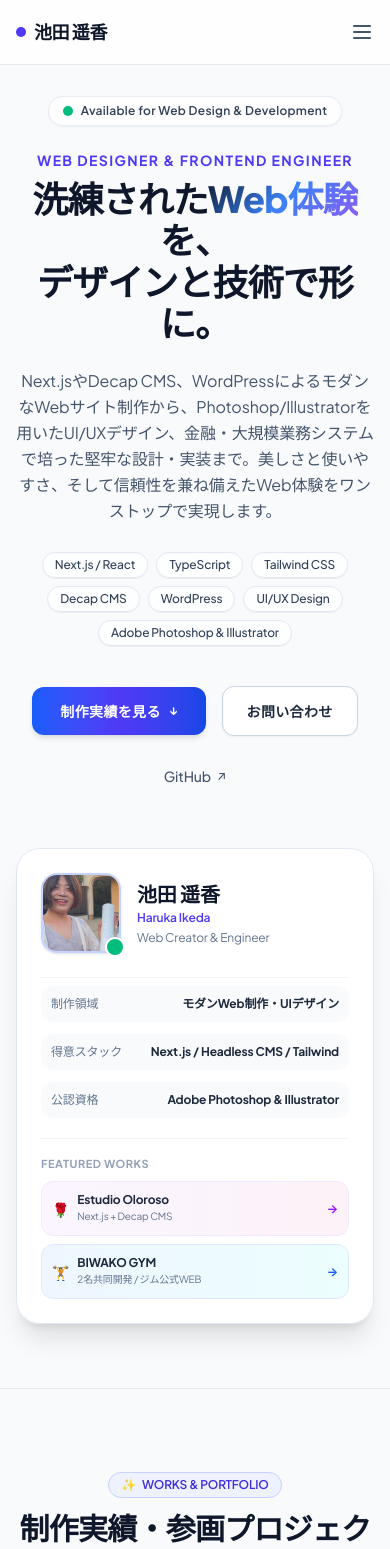
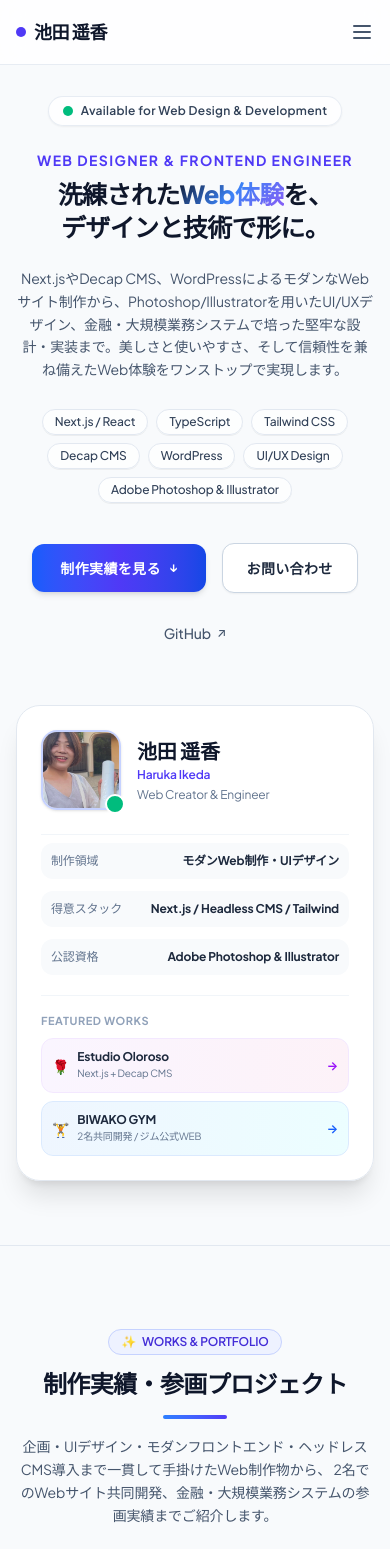
Before and after one commit to ikeda-haruka/ikeda-haruka.github.io, a React (Vite) app: page / in a window 390 px wide. Shown: the top 1549 px of the page. Built offline with nearby package versions, Linux system fonts and the light colour scheme.

Commit message:
fix: スマホ（iPhone等）における大見出しのフォントサイズと改行位置を最適化

```diff
--- a/src/components/Architecture.tsx
+++ b/src/components/Architecture.tsx
@@ -244,8 +244,9 @@ export default function Architecture() {
             <span>📐</span>
             <span>SYSTEM ARCHITECTURE</span>
           </div>
-          <h2 className="text-3xl sm:text-4xl font-extrabold text-slate-900 tracking-tight">
-            システム構成・アーキテクチャ実績
+          <h2 className="text-2xl sm:text-3xl lg:text-4xl font-extrabold text-slate-900 tracking-tight">
+            <span className="inline-block">システム構成・</span>
+            <span className="inline-block">アーキテクチャ実績</span>
           </h2>
           <div className="w-16 h-1 bg-gradient-to-r from-blue-500 to-indigo-600 mx-auto mt-4 rounded-full"></div>
           <p className="text-slate-600 mt-4 max-w-2xl mx-auto text-sm sm:text-base leading-relaxed">
--- a/src/components/Contact.tsx
+++ b/src/components/Contact.tsx
@@ -17,7 +17,7 @@ export default function Contact() {
             <span>📫</span>
             <span>GET IN TOUCH</span>
           </div>
-          <h2 className="text-3xl sm:text-4xl font-extrabold text-slate-900 tracking-tight">
+          <h2 className="text-2xl sm:text-3xl lg:text-4xl font-extrabold text-slate-900 tracking-tight">
             お問い合わせ
           </h2>
           <div className="w-16 h-1 bg-gradient-to-r from-blue-500 to-indigo-600 mx-auto mt-4 rounded-full"></div>
--- a/src/components/Experience.tsx
+++ b/src/components/Experience.tsx
@@ -67,8 +67,9 @@ export default function Experience() {
             <span>💼</span>
             <span>CAREER & BACKGROUND</span>
           </div>
-          <h2 className="text-3xl sm:text-4xl font-extrabold text-slate-900 tracking-tight">
-            経歴・エンジニアリング背景
+          <h2 className="text-2xl sm:text-3xl lg:text-4xl font-extrabold text-slate-900 tracking-tight">
+            <span className="inline-block">経歴・</span>
+            <span className="inline-block">エンジニアリング背景</span>
           </h2>
           <div className="w-16 h-1 bg-gradient-to-r from-blue-500 to-indigo-600 mx-auto mt-4 rounded-full"></div>
           <p className="text-slate-600 mt-4 max-w-2xl mx-auto text-sm sm:text-base leading-relaxed">
--- a/src/components/Hero.tsx
+++ b/src/components/Hero.tsx
@@ -35,15 +35,15 @@ export default function Hero({
               <p className="text-sm sm:text-base font-bold text-indigo-600 tracking-widest uppercase mb-2">
                 Web Designer & Frontend Engineer
               </p>
-              <h1 className="text-4xl sm:text-5xl lg:text-6xl font-extrabold text-slate-900 tracking-tight leading-[1.15]">
-                洗練された<span className="gradient-text">Web体験</span>を、
-                <br />
-                デザインと技術で形に。
+              <h1 className="text-[25px] sm:text-4xl lg:text-5xl xl:text-6xl font-extrabold text-slate-900 tracking-tight leading-[1.3] sm:leading-[1.15]">
+                <span className="inline-block">洗練された<span className="gradient-text">Web体験</span>を、</span>
+                <br className="hidden sm:inline" />
+                <span className="inline-block">デザインと技術で形に。</span>
               </h1>
             </div>
 
             {/* リード文 */}
-            <p className="text-base sm:text-lg text-slate-600 leading-relaxed max-w-2xl mx-auto lg:mx-0">
+            <p className="text-sm sm:text-base lg:text-lg text-slate-600 leading-relaxed max-w-2xl mx-auto lg:mx-0">
               Next.jsやDecap CMS、WordPressによるモダンなWebサイト制作から、Photoshop/Illustratorを用いたUI/UXデザイン、金融・大規模業務システムで培った堅牢な設計・実装まで。
               <br className="hidden sm:inline" />
               美しさと使いやすさ、そして信頼性を兼ね備えたWeb体験をワンストップで実現します。
--- a/src/components/Projects.tsx
+++ b/src/components/Projects.tsx
@@ -495,7 +495,7 @@ export default function Projects() {
               </span>
             )}
           </div>
-          <h3 className="text-2xl sm:text-3xl font-extrabold text-slate-900 tracking-tight">
+          <h3 className="text-xl sm:text-2xl lg:text-3xl font-extrabold text-slate-900 tracking-tight leading-snug">
             {project.title}
           </h3>
           <p className="text-indigo-600 font-semibold mt-1.5 text-base sm:text-lg">
@@ -919,8 +919,9 @@ export default function Projects() {
             <span>✨</span>
             <span>WORKS & PORTFOLIO</span>
           </div>
-          <h2 className="text-3xl sm:text-4xl font-extrabold text-slate-900 tracking-tight">
-            制作実績・参画プロジェクト
+          <h2 className="text-2xl sm:text-3xl lg:text-4xl font-extrabold text-slate-900 tracking-tight">
+            <span className="inline-block">制作実績・</span>
+            <span className="inline-block">参画プロジェクト</span>
           </h2>
           <div className="w-16 h-1 bg-gradient-to-r from-blue-500 to-indigo-600 mx-auto mt-4 rounded-full"></div>
           <p className="text-slate-600 mt-4 max-w-2xl mx-auto text-sm sm:text-base leading-relaxed">
--- a/src/components/Skills.tsx
+++ b/src/components/Skills.tsx
@@ -79,8 +79,9 @@ export default function Skills() {
             <span>🛠️</span>
             <span>SKILLS & CAPABILITIES</span>
           </div>
-          <h2 className="text-3xl sm:text-4xl font-extrabold text-slate-900 tracking-tight">
-            対応領域・スキルスタック
+          <h2 className="text-2xl sm:text-3xl lg:text-4xl font-extrabold text-slate-900 tracking-tight">
+            <span className="inline-block">対応領域・</span>
+            <span className="inline-block">スキルスタック</span>
           </h2>
           <div className="w-16 h-1 bg-gradient-to-r from-blue-500 to-indigo-600 mx-auto mt-4 rounded-full"></div>
           <p className="text-slate-600 mt-4 max-w-2xl mx-auto text-sm sm:text-base leading-relaxed">
```
